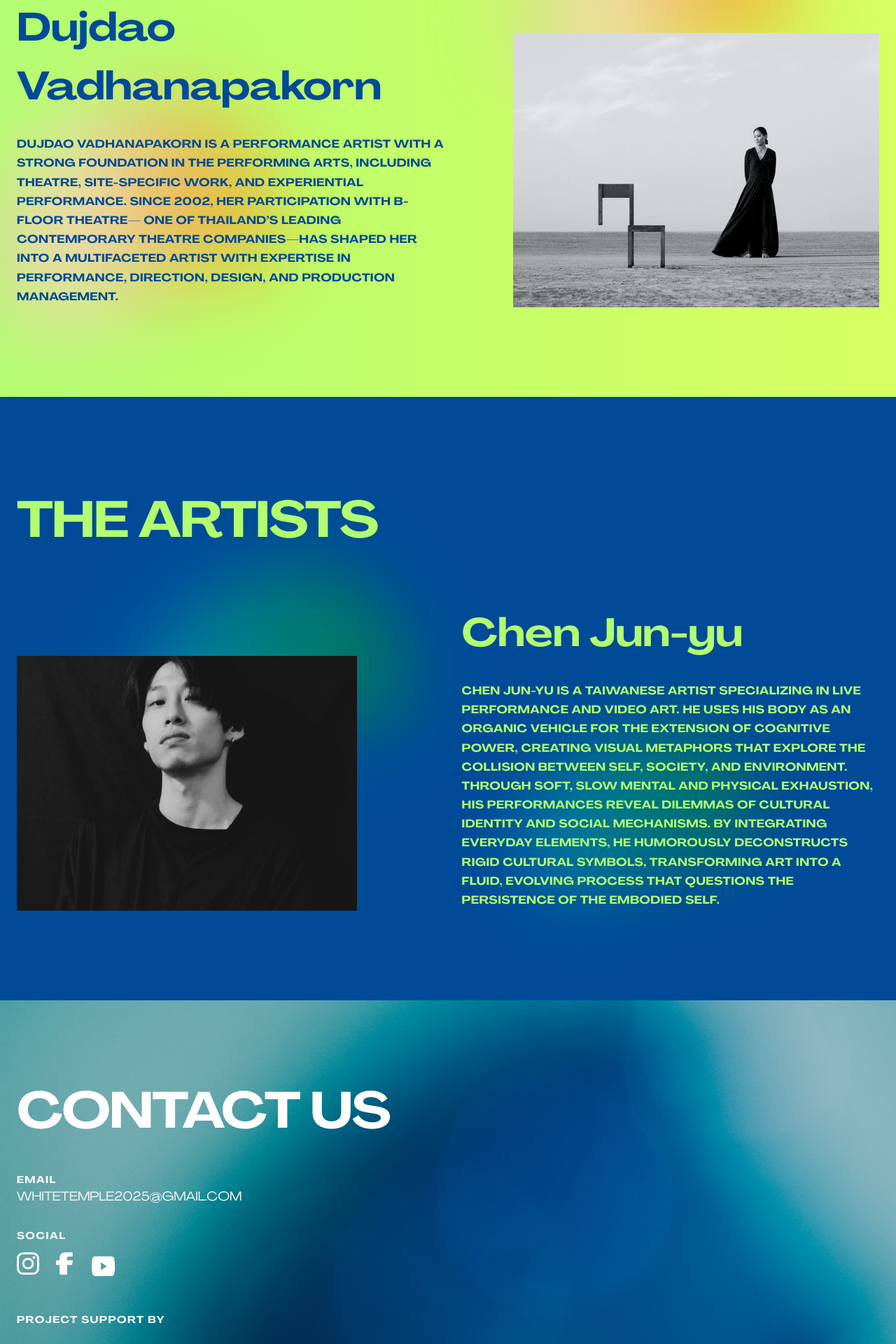
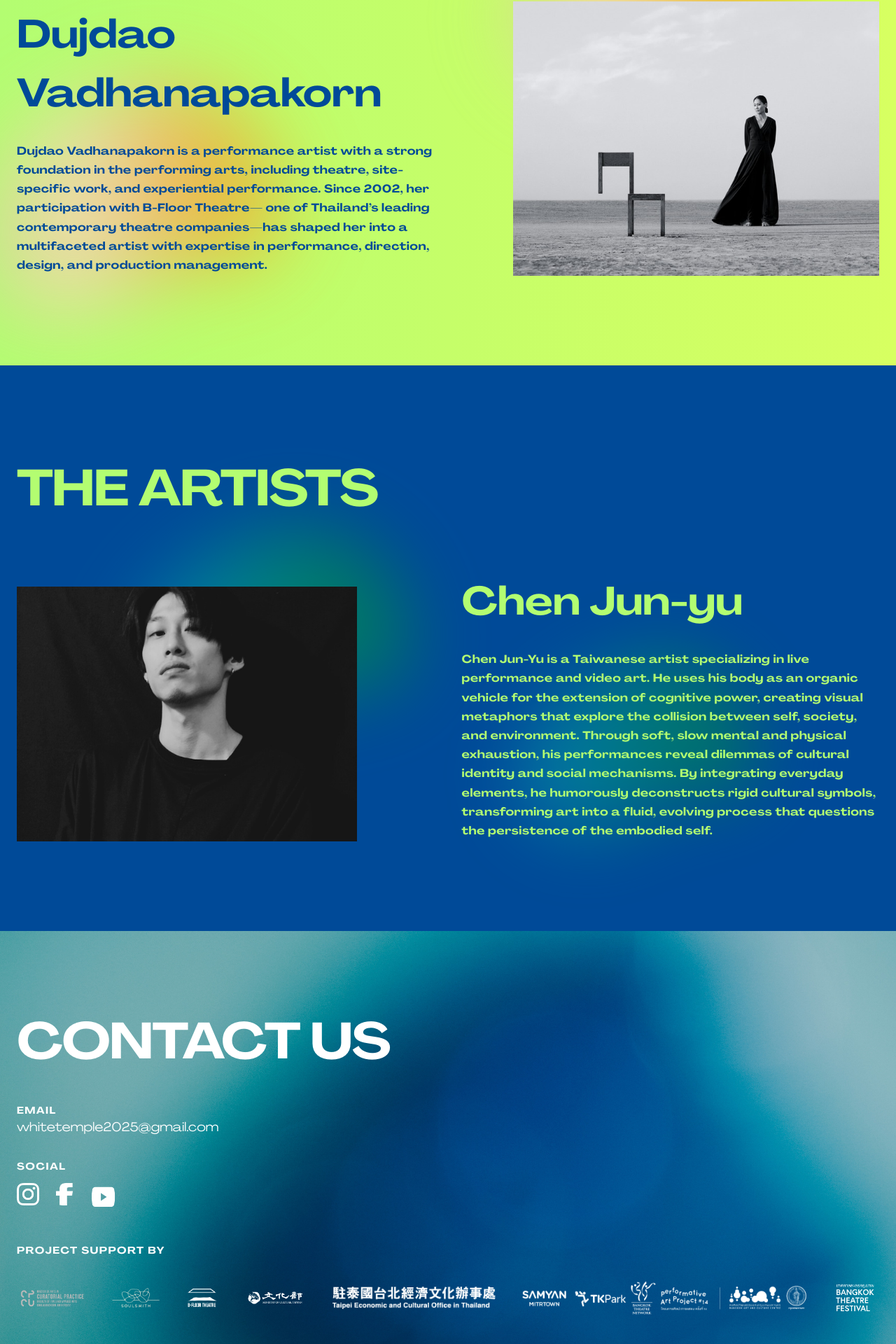
Before and after one commit to whitetemple2025/white-temple, a Next.js app: page / in a window 1280 px wide. Shown: the part 2594-4514 px from the top of the page at 70% size. Built offline with nearby package versions, Linux system fonts and the light colour scheme.

Commit message:
Update HomepageMain.tsx

```diff
--- a/src/app/components/HomepageMain.tsx
+++ b/src/app/components/HomepageMain.tsx
@@ -309,7 +309,7 @@
           Dujdao Vadhanapakorn
         </h4>
         <p
-          className="text-[14px] md:text-[16px] leading-relaxed md:leading-[1.7] font-bold uppercase tracking-wide"
+          className="text-[14px] md:text-[16px] leading-relaxed md:leading-[1.7] font-bold normal-case tracking-wide"
           style={{ color: "var(--brand-blue,#004a98)" }}
         >
           Dujdao Vadhanapakorn is a performance artist with a strong foundation
@@ -382,7 +382,7 @@
           Chen Jun-yu
         </h4>
         <p
-          className="text-[14px] md:text-[16px] leading-relaxed md:leading-[1.7] font-bold uppercase tracking-wide"
+          className="text-[14px] md:text-[16px] leading-relaxed md:leading-[1.7] font-bold normal-case tracking-wide"
           style={{ color: "var(--neon-green,#b3fd71)" }}
         >
           Chen Jun-Yu is a Taiwanese artist specializing in live performance and video art. He uses his body
@@ -417,7 +417,7 @@
     {/* Email */}
     <div className="mb-8">
       <p className="uppercase font-bold text-sm tracking-widest">Email</p>
-      <p className="text-lg">WHITETEMPLE2025@GMAIL.COM</p>
+      <p className="text-lg">whitetemple2025@gmail.com</p>
     </div>
 
    {/* Social */}
```
